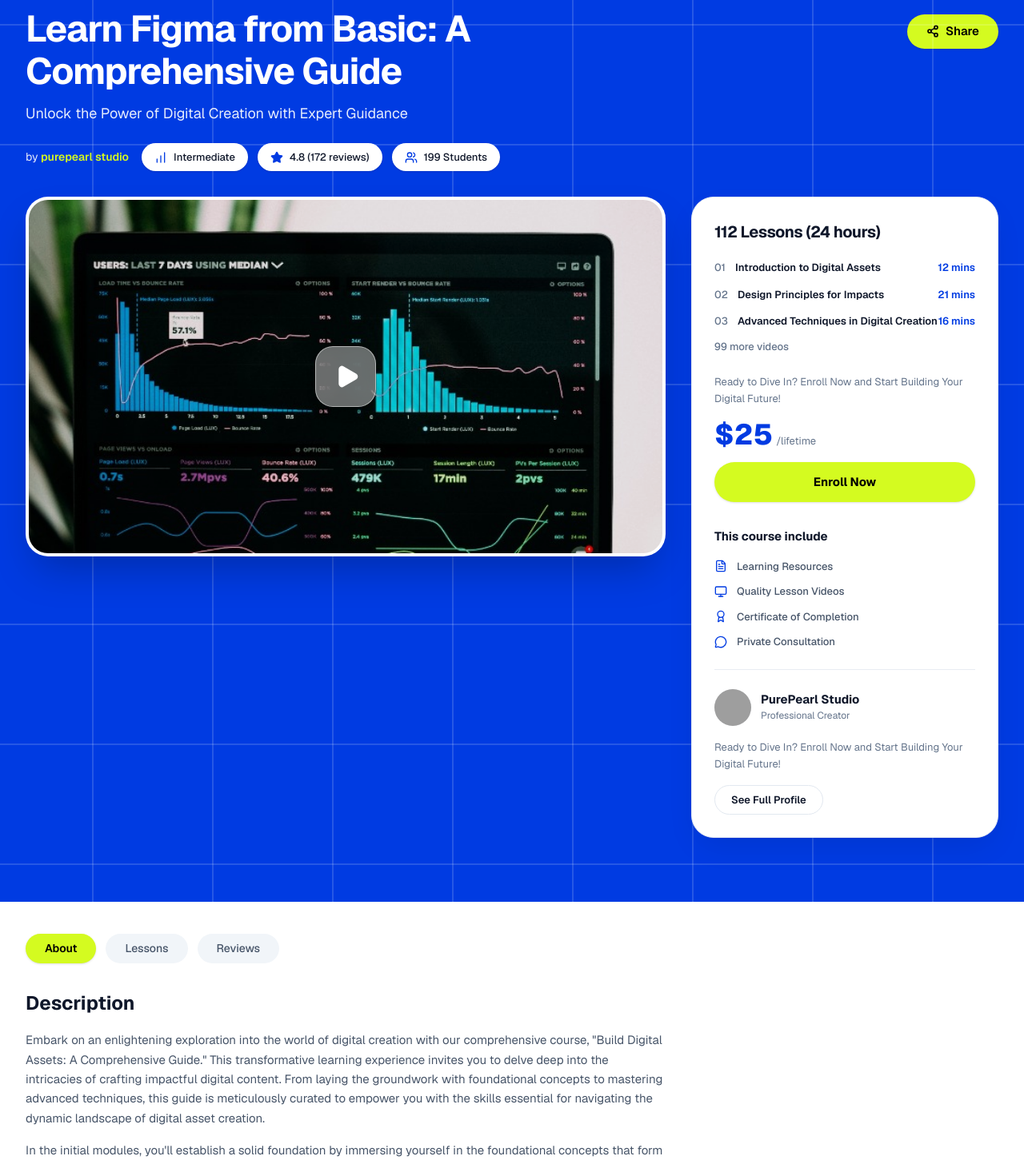
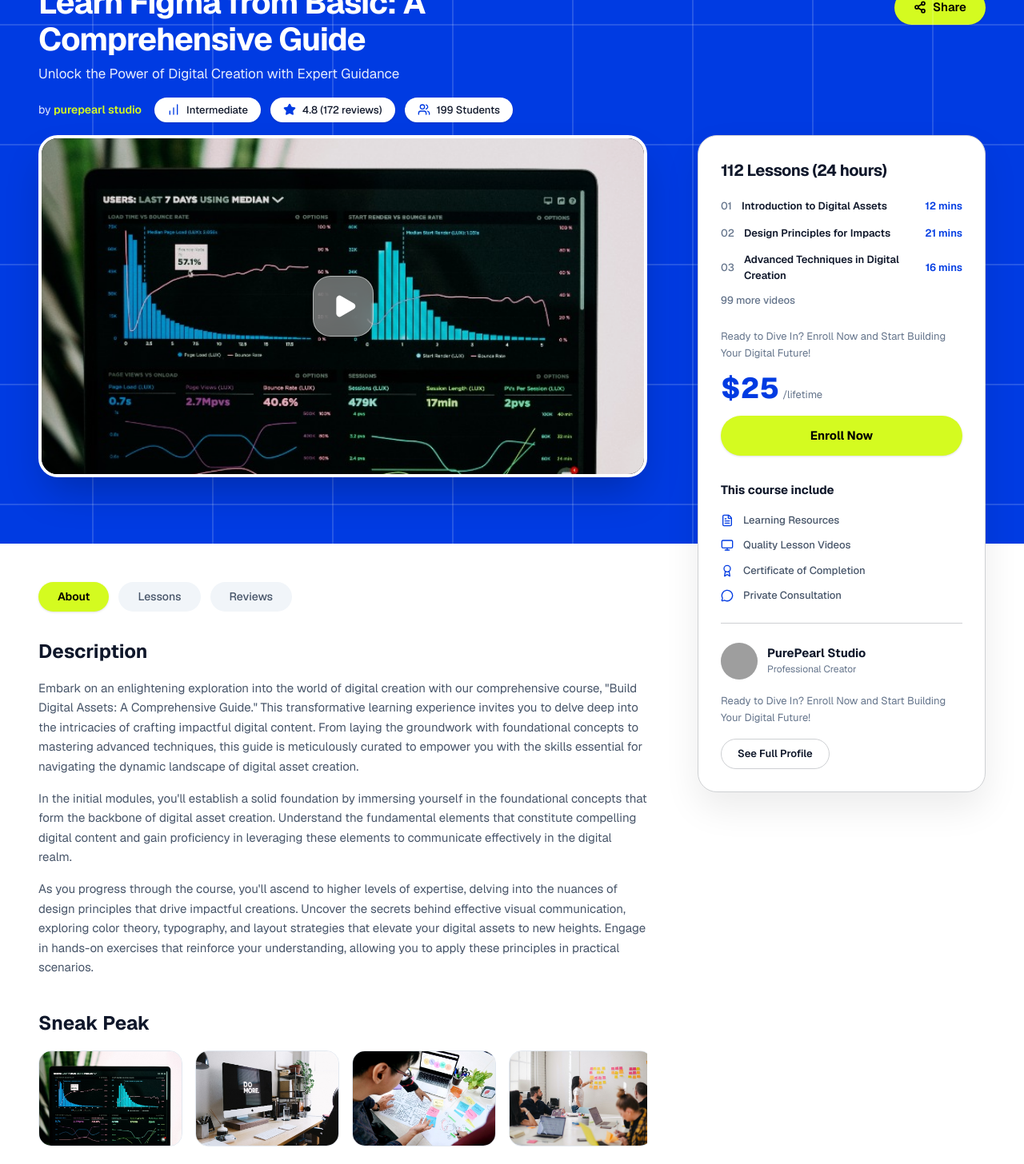
Before and after one commit to pronoy656/ByteSpace, a Next.js app: page /courses/1 in a window 1280 px wide. Shown: the part 120-1576 px from the top of the page at 80% size. Built offline with nearby package versions, Linux system fonts and the light colour scheme; grey boxes are pictures that could not be loaded.

Commit message:
fix(courses): set hero section height to screen height and fix card overflow

```diff
--- a/src/components/courses/CourseDetails.tsx
+++ b/src/components/courses/CourseDetails.tsx
@@ -32,16 +32,16 @@ export function CourseDetails({ courseId }: { courseId: string }) {
 
   return (
     <div className="min-h-screen bg-white font-sans pb-20">
-      {/* Hero */}
-      <BlueGridBackground className="w-full pt-[130px] pb-[80px]">
-        <div className="max-w-[1280px] mx-auto px-6 lg:px-8">
+      {/* Hero Section */}
+      <BlueGridBackground className="w-full h-screen flex flex-col justify-between pt-[100px] pb-6 relative z-20 overflow-visible">
+        <div className="container mx-auto px-12 w-full h-full flex flex-col justify-between">
           {/* Hero Header */}
-          <div className="flex flex-col md:flex-row md:items-start justify-between gap-6 mb-8">
-            <div className="max-w-[800px]">
-              <h1 className="text-white text-[38px] md:text-[46px] font-bold leading-[1.15] mb-3 tracking-tight">
+          <div className="flex flex-col md:flex-row md:items-start justify-between gap-6 mb-4 shrink-0">
+            <div className="max-w-[760px]">
+              <h1 className="text-white text-[32px] md:text-[40px] font-bold leading-[1.15] mb-2 tracking-tight">
                 {course.title}: A Comprehensive Guide
               </h1>
-              <p className="text-white/90 text-[16px] md:text-[18px] mb-6 font-normal">
+              <p className="text-white/90 text-[15px] md:text-[17px] mb-4 font-normal">
                 Unlock the Power of Digital Creation with Expert Guidance
               </p>
 
@@ -51,13 +51,13 @@ export function CourseDetails({ courseId }: { courseId: string }) {
                 </span>
 
                 <div className="flex flex-wrap items-center gap-3">
-                  <div className="flex items-center gap-2 bg-white text-[#0F172A] px-4 py-2 rounded-full font-medium text-[13px] shadow-sm">
+                  <div className="flex items-center gap-2 bg-white text-[#0F172A] px-4 py-1.5 rounded-full font-medium text-[13px] shadow-sm">
                     <BarChart className="w-4 h-4 text-[#003BE2]" /> Intermediate
                   </div>
-                  <div className="flex items-center gap-2 bg-white text-[#0F172A] px-4 py-2 rounded-full font-medium text-[13px] shadow-sm">
+                  <div className="flex items-center gap-2 bg-white text-[#0F172A] px-4 py-1.5 rounded-full font-medium text-[13px] shadow-sm">
                     <Star className="w-4 h-4 fill-[#003BE2] text-[#003BE2]" /> 4.8 (172 reviews)
                   </div>
-                  <div className="flex items-center gap-2 bg-white text-[#0F172A] px-4 py-2 rounded-full font-medium text-[13px] shadow-sm">
+                  <div className="flex items-center gap-2 bg-white text-[#0F172A] px-4 py-1.5 rounded-full font-medium text-[13px] shadow-sm">
                     <Users className="w-4 h-4 text-[#003BE2]" /> 199 Students
                   </div>
                 </div>
@@ -71,11 +71,11 @@ export function CourseDetails({ courseId }: { courseId: string }) {
             </div>
           </div>
 
-          {/* Video Preview and Floating Sidebar Container */}
-          <div className="grid grid-cols-1 lg:grid-cols-12 gap-8 items-start relative">
-            {/* Left - Video Container */}
-            <div className="lg:col-span-8">
-              <div className="relative aspect-[16/10] sm:aspect-[16/9] rounded-[28px] overflow-hidden bg-white shadow-2xl group cursor-pointer border-4 border-white/90">
+          {/* Row: Video & Right Sidebar Card */}
+          <div className="flex flex-col lg:flex-row gap-[63px] items-start relative flex-1 min-h-0">
+            {/* Left Column: Video */}
+            <div className="flex-1 w-full lg:w-[calc(100%-423px)]">
+              <div className="relative aspect-[16/9] max-h-[calc(100vh-270px)] rounded-[24px] overflow-hidden bg-black shadow-2xl group cursor-pointer border-4 border-white">
                 <Image
                   src={course.image}
                   alt={course.title}
@@ -92,8 +92,8 @@ export function CourseDetails({ courseId }: { courseId: string }) {
               </div>
             </div>
 
-            {/* Right - Course Card Sidebar */}
-            <div className="lg:col-span-4 bg-white rounded-[28px] p-6 sm:p-7 shadow-[0_15px_40px_-10px_rgba(0,0,0,0.1)] border border-[#E8ECF2] relative z-20">
+            {/* Right Column: Course Card Sidebar (Overlaps Hero and White Area with #CED0D3 border) */}
+            <div className="w-full lg:w-[360px] shrink-0 bg-white rounded-[24px] p-6 sm:p-7 shadow-[0_20px_45px_rgba(0,0,0,0.08)] border border-[#CED0D3] relative z-30">
               <h3 className="text-[20px] font-bold text-[#0F172A] mb-5 tracking-tight">112 Lessons (24 hours)</h3>
 
               <div className="space-y-3.5 mb-3">
@@ -144,7 +144,7 @@ export function CourseDetails({ courseId }: { courseId: string }) {
                 </ul>
               </div>
 
-              <hr className="border-[#E8ECF2] mb-6" />
+              <hr className="border-[#CED0D3] mb-6" />
 
               <div>
                 <div className="flex items-center gap-3 mb-4">
@@ -157,7 +157,7 @@ export function CourseDetails({ courseId }: { courseId: string }) {
                 <p className="text-[#64748B] text-[13px] leading-relaxed mb-4">
                   Ready to Dive In? Enroll Now and Start Building Your Digital Future!
                 </p>
-                <Link href="/creators" className="inline-block border border-[#E2E8F0] text-[#0F172A] font-semibold px-5 py-2 rounded-full text-[13px] hover:bg-gray-50 transition-colors">
+                <Link href="/creators" className="inline-block border border-[#CED0D3] text-[#0F172A] font-semibold px-5 py-2 rounded-full text-[13px] hover:bg-gray-50 transition-colors">
                   See Full Profile
                 </Link>
               </div>
@@ -166,11 +166,11 @@ export function CourseDetails({ courseId }: { courseId: string }) {
         </div>
       </BlueGridBackground>
 
-      {/* Main Content (Tabs and Details) */}
-      <div className="max-w-[1280px] mx-auto px-6 lg:px-8 mt-10">
-        <div className="grid grid-cols-1 lg:grid-cols-12 gap-8">
-          <div className="lg:col-span-8">
-
+      {/* Main Content (Tabs and Details) in White Area */}
+      <div className="container mx-auto px-12 pt-12 relative z-10">
+        <div className="flex flex-col lg:flex-row gap-[63px] items-start">
+          {/* Left Column (Tabs Content) */}
+          <div className="flex-1 w-full lg:w-[calc(100%-423px)]">
             {/* Tabs */}
             <div className="flex items-center gap-3 mb-8">
               {['About', 'Lessons', 'Reviews'].map((tab) => {
@@ -379,6 +379,9 @@ export function CourseDetails({ courseId }: { courseId: string }) {
           </div>
         )}
           </div>
+
+          {/* Right Column Spacer (Leaves space for the overlapping card) */}
+          <div className="hidden lg:block w-[360px] shrink-0" aria-hidden="true" />
         </div>
       </div>
     </div>
--- a/src/components/shared/BlueGridBackground.tsx
+++ b/src/components/shared/BlueGridBackground.tsx
@@ -6,11 +6,12 @@ interface Props {
 }
 
 export function BlueGridBackground({ children, className = '' }: Props) {
+  const hasOverflowClass = className.includes('overflow-');
   return (
-    <div className={`bg-[#003BE2] relative overflow-hidden ${className}`}>
+    <div className={`bg-[#003BE2] relative ${hasOverflowClass ? '' : 'overflow-hidden'} ${className}`}>
       {/* Grid Pattern */}
       <div
-        className="absolute inset-0 z-0 pointer-events-none"
+        className="absolute inset-0 z-0 pointer-events-none overflow-hidden"
         style={{
           backgroundImage: `
             linear-gradient(to right, rgba(255, 255, 255, 0.15) 2px, transparent 2px),
```
Lines whose indentation alone changed are shown as unchanged.
